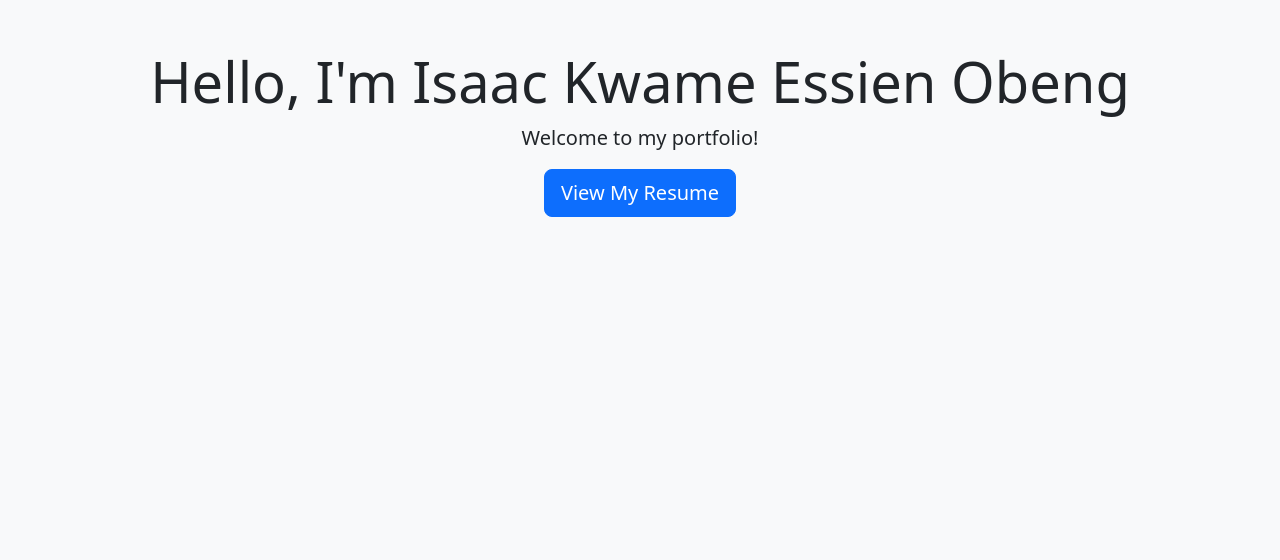
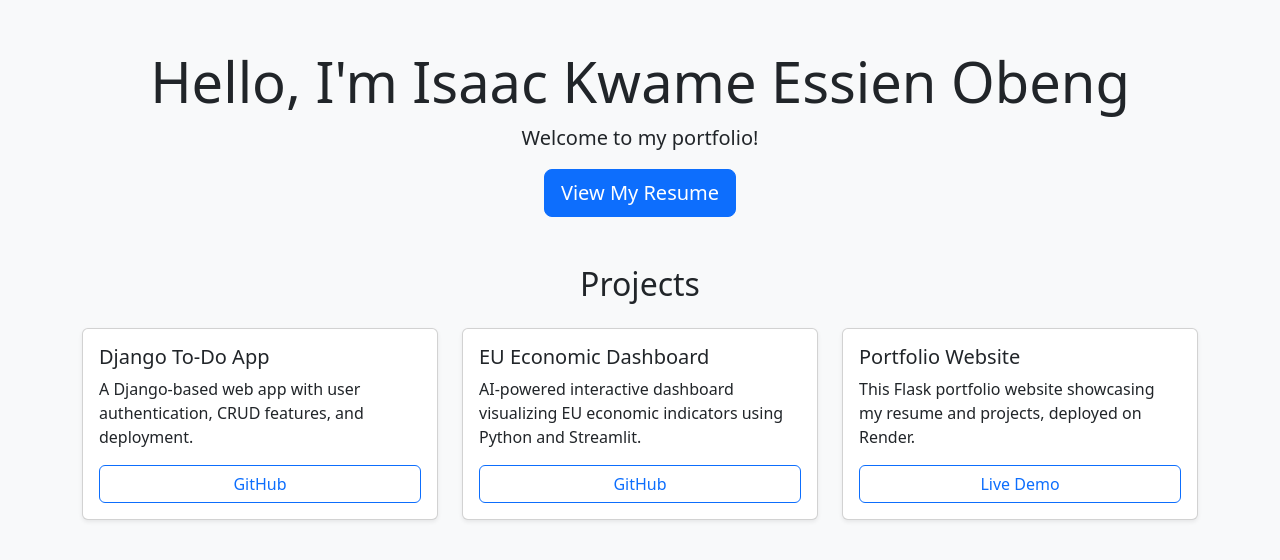
Before and after one commit to ikeobeng/ikeobeng-portfolio, a Flask app: page / in a window 1280 px wide. Shown: the top 560 px of the page. Run offline with Flask 3, Linux system fonts and the light colour scheme.

Commit message:
Add Projects section with Bootstrap cards

```diff
--- a/templates/index.html
+++ b/templates/index.html
@@ -12,9 +12,8 @@
   />
 </head>
 <body class="bg-light">
-
   <div class="container py-5">
-    <div class="text-center mb-4">
+    <div class="text-center mb-5">
       <h1 class="display-4">Hello, I'm Isaac Kwame Essien Obeng</h1>
       <p class="lead">Welcome to my portfolio!</p>
       <a
@@ -24,9 +23,55 @@
         >View My Resume</a
       >
     </div>
+
+    <!-- Projects Section -->
+    <section>
+      <h2 class="mb-4 text-center">Projects</h2>
+      <div class="row row-cols-1 row-cols-md-3 g-4">
+        <!-- Project 1 -->
+        <div class="col">
+          <div class="card h-100 shadow-sm">
+            <div class="card-body d-flex flex-column">
+              <h5 class="card-title">Django To-Do App</h5>
+              <p class="card-text flex-grow-1">
+                A Django-based web app with user authentication, CRUD features, and deployment.
+              </p>
+              <a href="https://github.com/ikeobeng/todo-app-django" class="btn btn-outline-primary mt-auto" target="_blank">GitHub</a>
+            </div>
+          </div>
+        </div>
+
+        <!-- Project 2 -->
+        <div class="col">
+          <div class="card h-100 shadow-sm">
+            <div class="card-body d-flex flex-column">
+              <h5 class="card-title">EU Economic Dashboard</h5>
+              <p class="card-text flex-grow-1">
+                AI-powered interactive dashboard visualizing EU economic indicators using Python and Streamlit.
+              </p>
+              <a href="https://github.com/ikeobeng/eu-economic-dashboard" class="btn btn-outline-primary mt-auto" target="_blank">GitHub</a>
+            </div>
+          </div>
+        </div>
+
+        <!-- Project 3 -->
+        <div class="col">
+          <div class="card h-100 shadow-sm">
+            <div class="card-body d-flex flex-column">
+              <h5 class="card-title">Portfolio Website</h5>
+              <p class="card-text flex-grow-1">
+                This Flask portfolio website showcasing my resume and projects, deployed on Render.
+              </p>
+              <a href="https://ikeobeng-portfolio.onrender.com" class="btn btn-outline-primary mt-auto" target="_blank">Live Demo</a>
+            </div>
+          </div>
+        </div>
+      </div>
+    </section>
   </div>
 
   <!-- Bootstrap JS Bundle CDN -->
   <script src="https://cdn.jsdelivr.net/npm/bootstrap@5.3.0/dist/js/bootstrap.bundle.min.js"></script>
 </body>
+
 </html>
```
